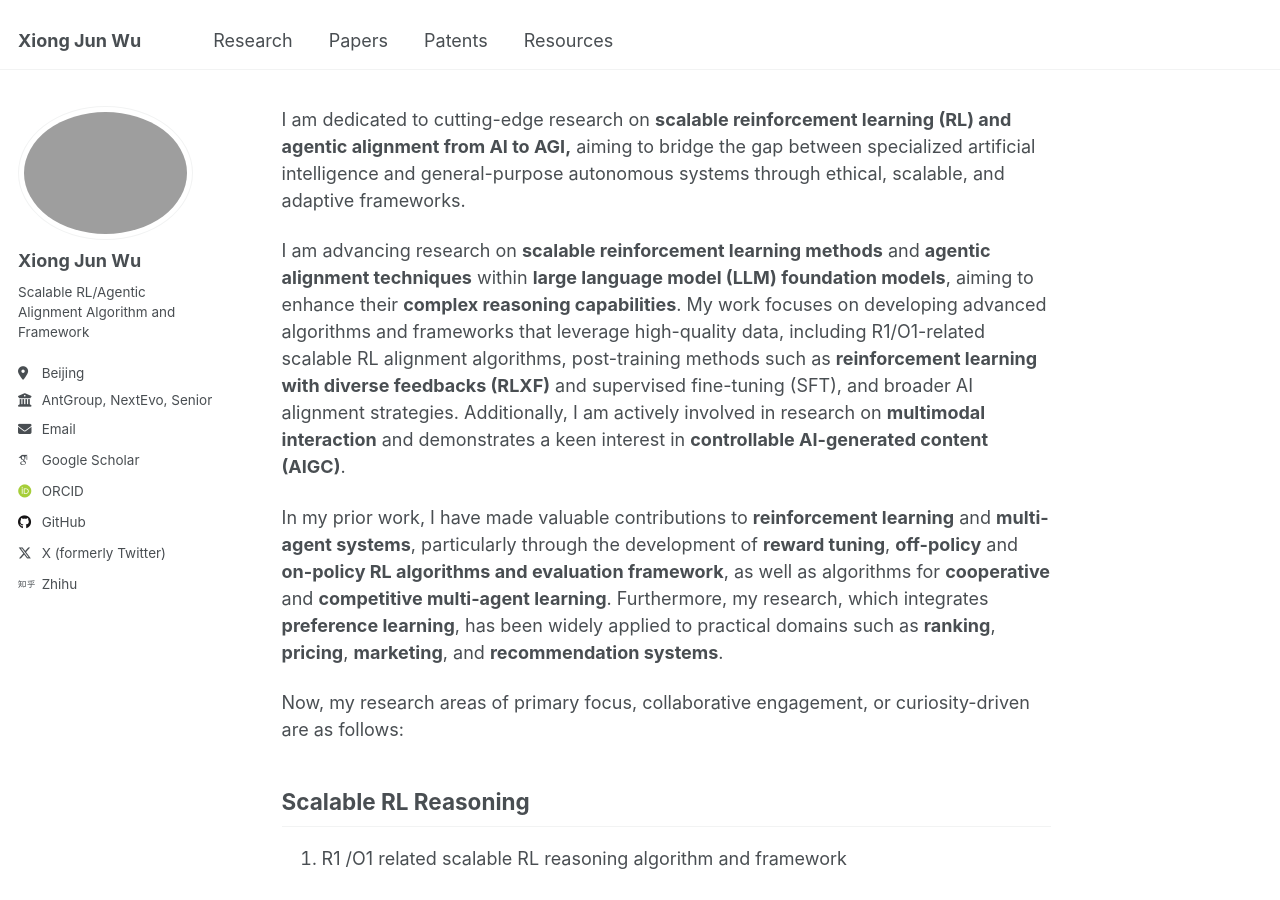
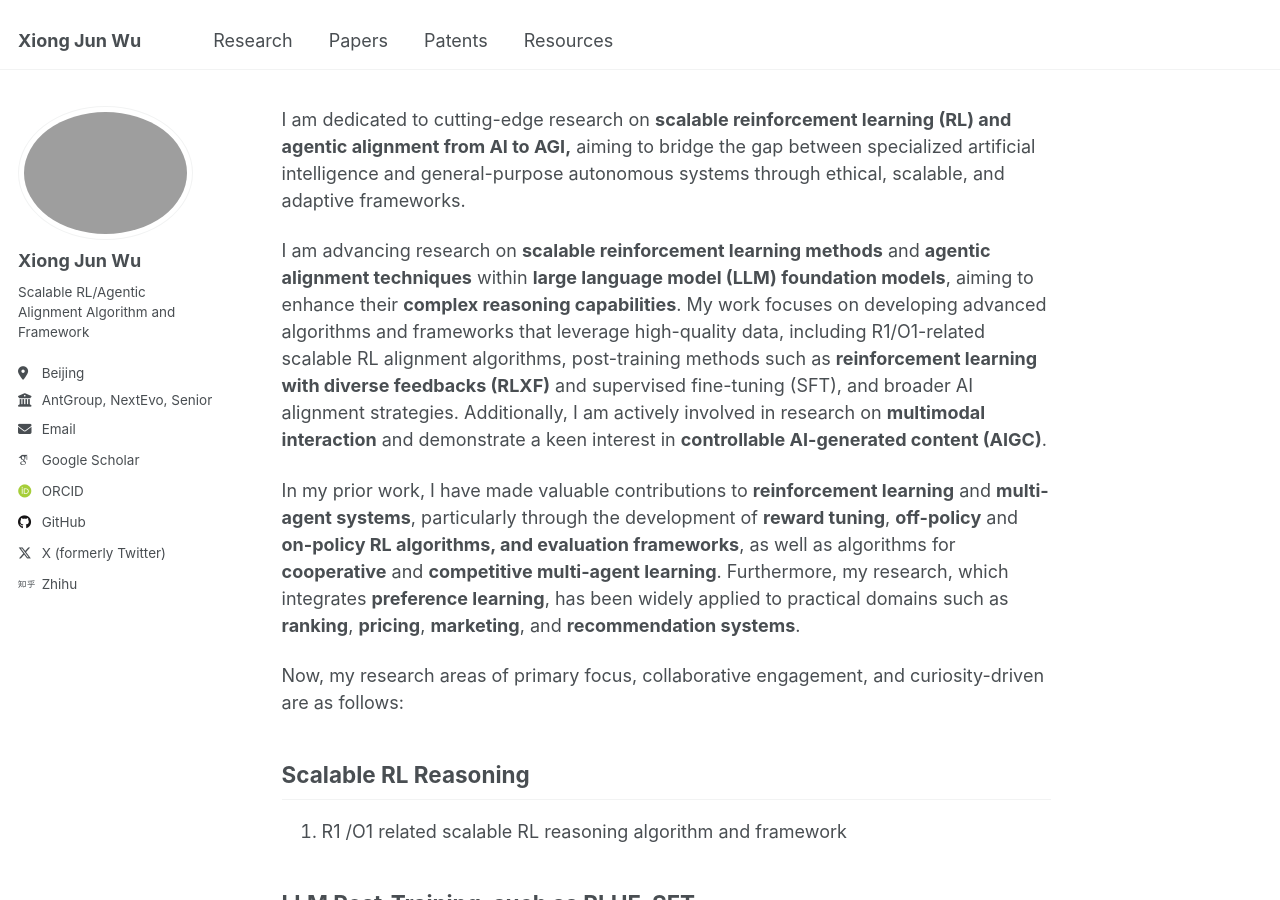
Before and after one commit to junwuxgi/junwuxgi.github.io, a Jekyll site: the page built from research.md, in a window 1280 px wide and 900 px high. Built offline with Jekyll 4.4.1, drawn with Linux system fonts in a browser that asks for light colours; some web fonts are replaced; our own code applies the rules of GitHub Pages for plain Markdown files.

Commit message:
update config

```diff
--- a/research.md
+++ b/research.md
@@ -1,10 +1,10 @@
 I am dedicated to cutting-edge research on **scalable reinforcement learning (RL) and agentic alignment from AI to AGI,** aiming to bridge the gap between specialized artificial intelligence and general-purpose autonomous systems through ethical, scalable, and adaptive frameworks.
 
-I am advancing research on **scalable reinforcement learning methods** and **agentic alignment techniques** within **large language model (LLM) foundation models**, aiming to enhance their **complex reasoning capabilities**. My work focuses on developing advanced algorithms and frameworks that leverage high-quality data, including R1/O1-related scalable RL alignment algorithms, post-training methods such as **reinforcement learning with diverse feedbacks (RLXF)** and supervised fine-tuning (SFT), and broader AI alignment strategies. Additionally, I am actively involved in research on **multimodal interaction** and demonstrates a keen interest in **controllable AI-generated content (AIGC)**.
+I am advancing research on **scalable reinforcement learning methods** and **agentic alignment techniques** within **large language model (LLM) foundation models**, aiming to enhance their **complex reasoning capabilities**. My work focuses on developing advanced algorithms and frameworks that leverage high-quality data, including R1/O1-related scalable RL alignment algorithms, post-training methods such as **reinforcement learning with diverse feedbacks (RLXF)** and supervised fine-tuning (SFT), and broader AI alignment strategies. Additionally, I am actively involved in research on **multimodal interaction** and demonstrate a keen interest in **controllable AI-generated content (AIGC)**.
 
-In my prior work, I have made valuable contributions to **reinforcement learning** and **multi-agent systems**, particularly through the development of **reward tuning**, **off-policy** and **on-policy RL algorithms and evaluation framework**, as well as algorithms for **cooperative** and **competitive multi-agent learning**. Furthermore, my research, which integrates **preference learning**, has been widely applied to practical domains such as **ranking**, **pricing**, **marketing**, and **recommendation systems**.
+In my prior work, I have made valuable contributions to **reinforcement learning** and **multi-agent systems**, particularly through the development of **reward tuning**, **off-policy** and **on-policy RL algorithms, and evaluation frameworks**, as well as algorithms for **cooperative** and **competitive multi-agent learning**. Furthermore, my research, which integrates **preference learning**, has been widely applied to practical domains such as **ranking**, **pricing**, **marketing**, and **recommendation systems**.
 
-Now, my research areas of primary focus, collaborative engagement, or curiosity-driven are as follows:
+Now, my research areas of primary focus, collaborative engagement, and curiosity-driven are as follows:
 
 ## Scalable RL Reasoning
 
```
